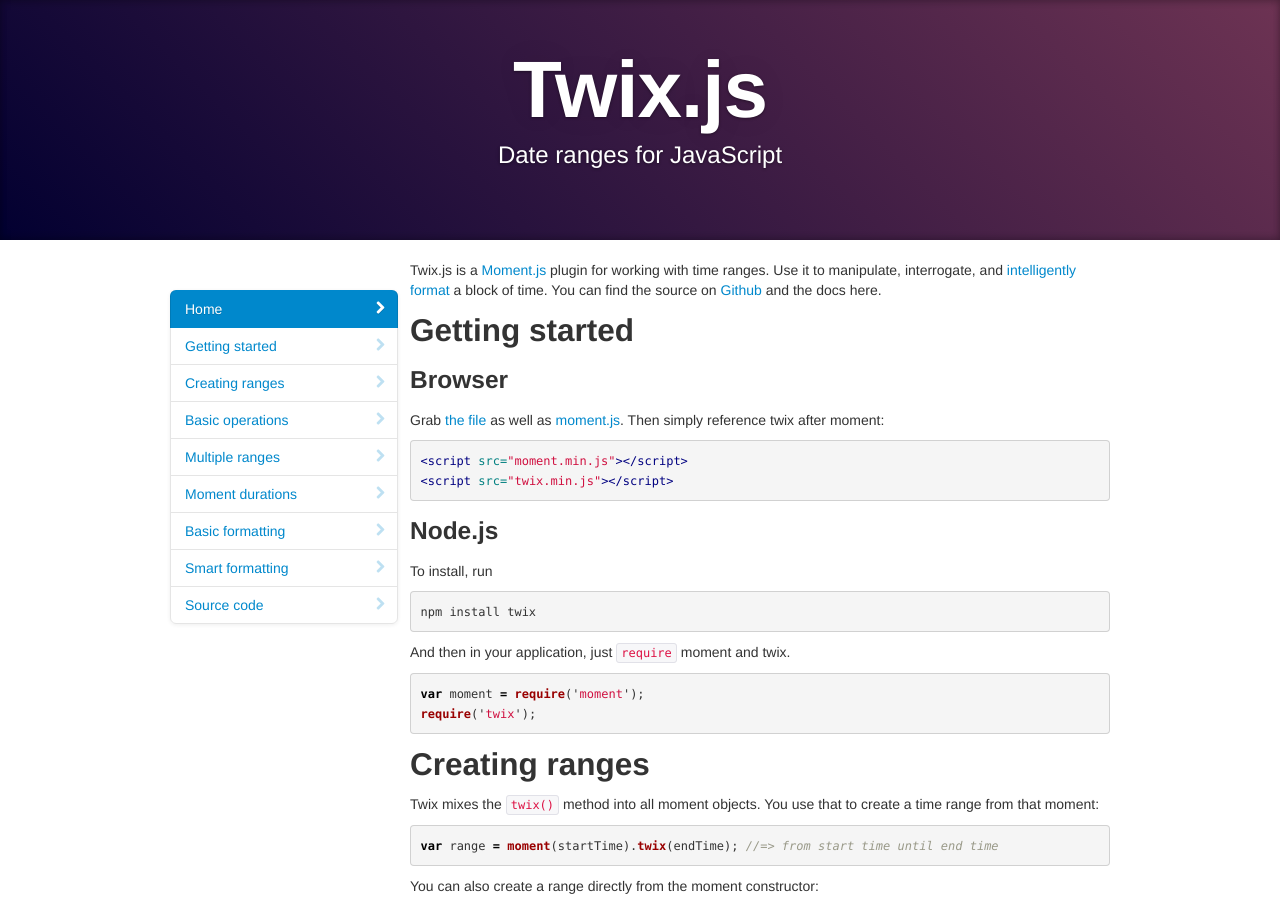
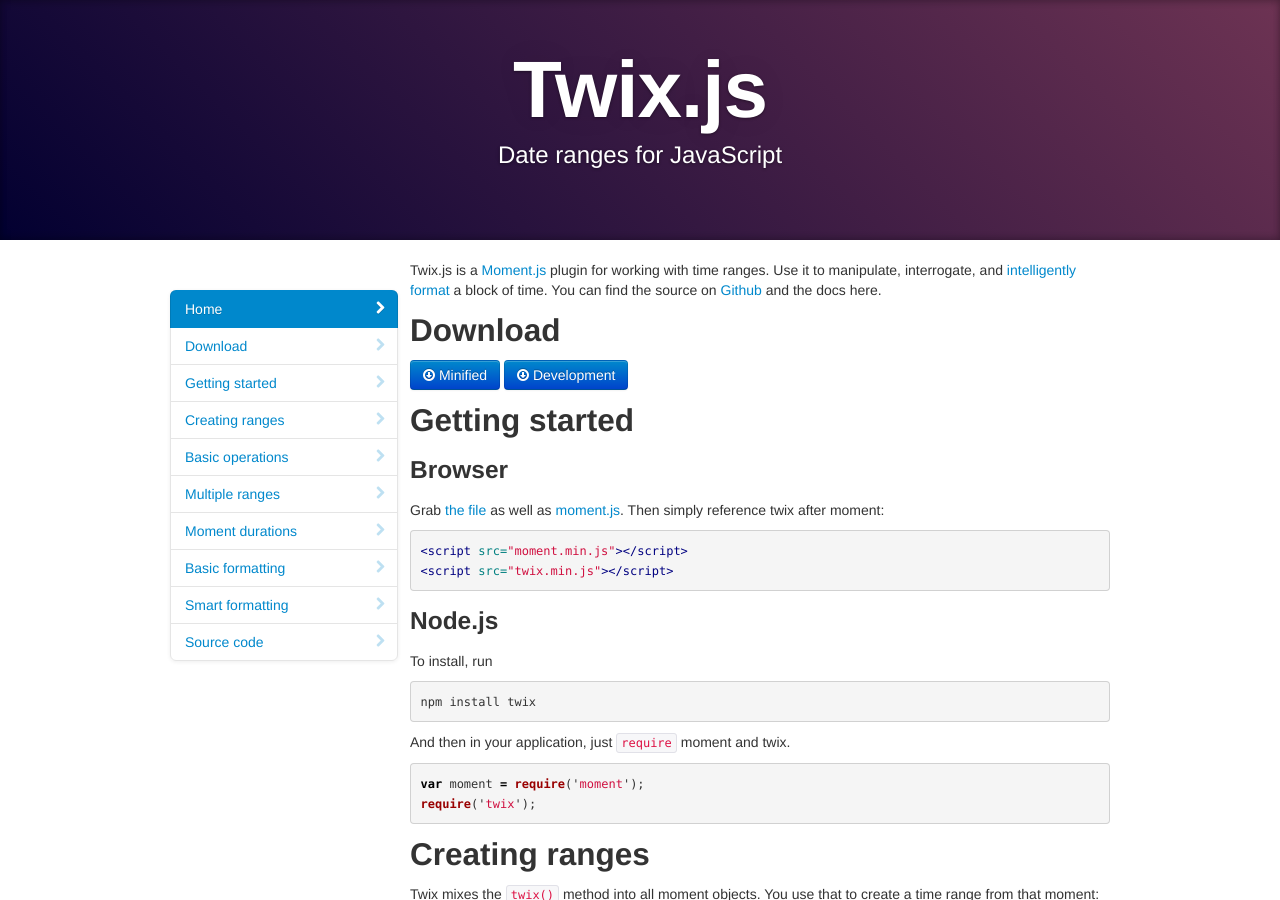
Before and after one commit to icambron/twix.js, a Jekyll site: the page built from index.markdown, in a window 1280 px wide and 900 px high. Built offline with Jekyll 4.4.1, drawn with Linux system fonts in a browser that asks for light colours; nearby versions of some CDN libraries; Markdown is read by kramdown in place of the engine named in the settings.

Commit message:
adding big download buttons

```diff
--- a/_layouts/default.html
+++ b/_layouts/default.html
@@ -26,6 +26,12 @@
               <a href="#home">
                 <i class="icon-chevron-right"></i>
                 Home
+              </a>
+            </li>
+            <li>
+              <a href="#download">
+                <i class="icon-chevron-right"></i>
+                Download
               </a>
             </li>
             <li>
--- a/index.markdown
+++ b/index.markdown
@@ -4,6 +4,17 @@
 ---
 
 Twix.js is a [Moment.js](http://momentjs.com) plugin for working with time ranges. Use it to manipulate, interrogate, and [intelligently format](#smartFormatting) a block of time. You can find the source on [Github](http://github.com/icambron/twix.js) and the docs here.
+
+##<a id="download"></a>Download
+
+<a class="btn btn-primary" href="https://raw.github.com/icambron/twix.js/master/bin/twix.min.js">
+  <i class="icon-download"></i>
+  Minified
+</a>
+<a class="btn btn-primary" href="https://raw.github.com/icambron/twix.js/master/bin/twix.js">
+  <i class="icon-download"></i>
+  Development
+</a>
 
 ##<a id="gettingStarted"></a>Getting started
 
```
Also changed, not shown: 1 other file.
